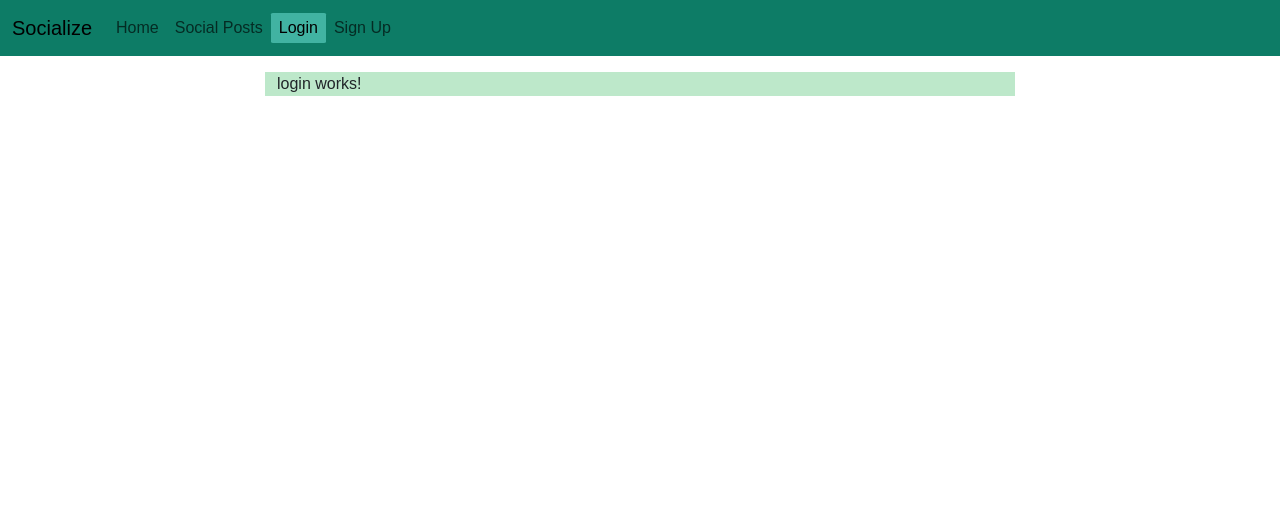
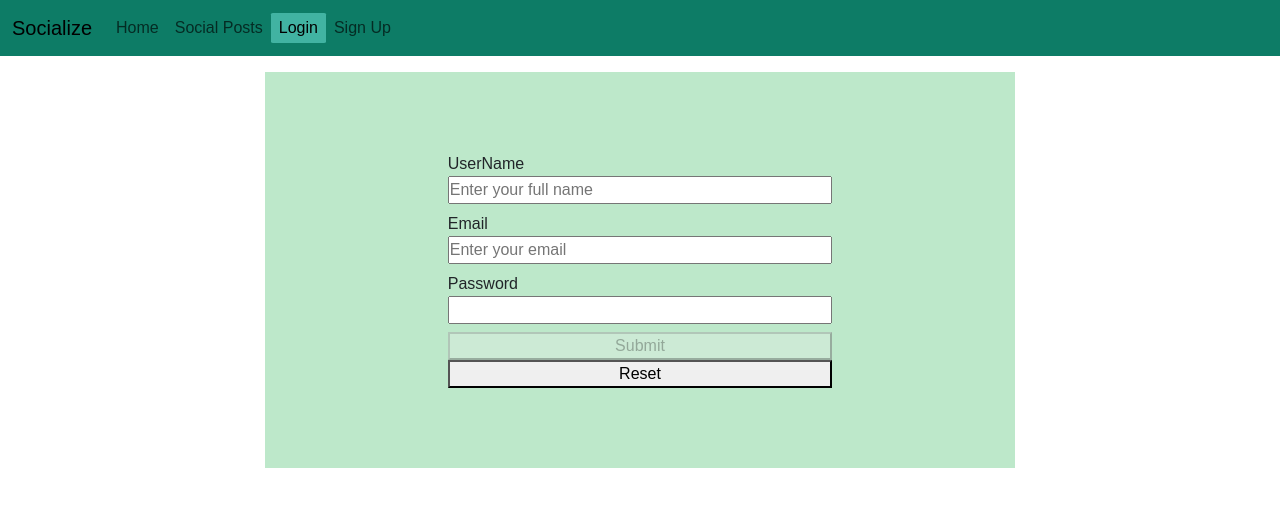
Before and after one commit to Pagalavan7/Post_Frontend, an Angular app: page /login in a window 1280 px wide. Shown: the top 506 px of the page. Built offline with nearby package versions, Linux system fonts and the light colour scheme.

Commit message:
user login create. modification done for route guards.

```diff
--- a/src/app/login/login.component.css
+++ b/src/app/login/login.component.css
@@ -0,0 +1,18 @@
+form {
+  display: flex;
+  justify-content: center;
+  width: 75%;
+  margin: 0 auto;
+  flex-direction: column;
+  padding: 5em;
+}
+
+.form-field label,
+input {
+  width: 100%;
+  display: block;
+}
+
+form .form-field {
+  margin-bottom: 0.5rem;
+}
--- a/src/app/login/login.component.html
+++ b/src/app/login/login.component.html
@@ -1 +1,32 @@
-<p>login works!</p>
+<form #loginForm="ngForm">
+  <div class="form-field name">
+    <label for="name">UserName</label>
+    <input
+      type="text"
+      id="name"
+      name="name"
+      placeholder="Enter your full name"
+      required
+      ngModel
+    />
+  </div>
+  <div class="form-field email">
+    <label for="email">Email</label>
+    <input
+      type="email"
+      id="email"
+      name="email"
+      placeholder="Enter your email"
+      required
+      ngModel
+    />
+  </div>
+  <div class="form-field password">
+    <label for="password">Password</label>
+    <input type="password" name="password" required id="password" ngModel />
+  </div>
+  <button (click)="onFormSubmit()" type="submit" [disabled]="!loginForm.valid">
+    Submit
+  </button>
+  <button (click)="onFormReset()" type="reset">Reset</button>
+</form>
--- a/src/app/login/login.component.ts
+++ b/src/app/login/login.component.ts
@@ -1,12 +1,43 @@
-import { Component } from '@angular/core';
+import { Component, ViewChild } from '@angular/core';
+import { FormsModule, NgForm } from '@angular/forms';
+import { User } from '../Models/user.model';
+import { UserService } from '../Services/create-user.service';
+import { AuthService } from '../Services/auth.service';
 
 @Component({
   selector: 'app-login',
   standalone: true,
-  imports: [],
+  imports: [FormsModule],
   templateUrl: './login.component.html',
-  styleUrl: './login.component.css'
+  styleUrl: './login.component.css',
 })
 export class LoginComponent {
+  constructor(
+    private userService: UserService,
+    private authService: AuthService
+  ) {}
 
+  @ViewChild('loginForm') loginForm!: NgForm;
+  ngAfterViewInit() {
+    console.log(this.loginForm);
+  }
+
+  onFormSubmit() {
+    console.log(this.loginForm.value);
+    let data: User = this.loginForm.value;
+    this.authService.login(data);
+    // this.authService.signUp(data).subscribe({
+    //   next: (data) => {
+    //     console.log(data);
+    //   },
+    //   complete: () => console.log('observable complete'),
+    //   error: (error) => {
+    //     console.log('error in signing up', error.error.err);
+    //   },
+    // });
+    this.onFormReset();
+  }
+  onFormReset() {
+    this.loginForm.reset();
+  }
 }
--- a/src/app/services/auth.service.ts
+++ b/src/app/services/auth.service.ts
@@ -1,20 +1,39 @@
 import { inject, Injectable } from '@angular/core';
 import { HttpClient } from '@angular/common/http';
 import { Observable } from 'rxjs';
-import { User } from '../Models/userSignup.model';
+import { User } from '../Models/user.model';
+import { UserService } from './create-user.service';
 
 @Injectable({
   providedIn: 'root',
 })
 export class AuthService {
-  constructor() {}
-  httpClient: HttpClient = inject(HttpClient);
+  constructor(private userService: UserService) {}
+  // httpClient: HttpClient = inject(HttpClient);
 
-  signUp(user: User): Observable<User> {
-    console.log(user);
-    return this.httpClient.post<User>(
-      'http://localhost:3000/api/auth/signup',
-      user
-    );
+  // signUp(user: User): Observable<User> {
+  //   console.log(user);
+  //   return this.httpClient.post<User>(
+  //     'http://localhost:3000/api/auth/signup',
+  //     user
+  //   );
+  // }
+
+  isLogged: boolean = false;
+
+  login(user: User) {
+    const { email, password } = user;
+    console.log(email, password);
+    console.log(this.userService.users);
+    const loggedUser = this.userService.users.find((x) => x.email == email)!;
+    console.log(loggedUser);
+    if (loggedUser == undefined) {
+      console.log('user not found');
+      this.isLogged = true;
+    } else if (loggedUser.password == password) {
+      console.log('user login successful');
+    } else {
+      console.log('Password did not match. Login failed!');
+    }
   }
 }
--- /dev/null
+++ b/src/app/services/create-user.service.ts
@@ -0,0 +1,19 @@
+import { Injectable } from '@angular/core';
+import { User } from '../Models/user.model';
+
+@Injectable({
+  providedIn: 'root',
+})
+export class UserService {
+  users: User[] = [
+    { userName: 'pagal', email: 'pagal@123', password: '123456' },
+    { userName: 'udhay', email: 'udhay@123', password: '123456' },
+    { userName: 'rahul', email: 'rahul@123', password: '123456' },
+  ];
+  constructor() {}
+
+  createUser(user: User) {
+    this.users.push(user);
+    console.log(this.users);
+  }
+}
--- a/src/app/signup/signup.component.ts
+++ b/src/app/signup/signup.component.ts
@@ -6,8 +6,9 @@ import {
   ViewChild,
 } from '@angular/core';
 import { FormsModule, NgForm } from '@angular/forms';
-import { User } from '../Models/userSignup.model';
+import { User } from '../Models/user.model';
 import { AuthService } from '../Services/auth.service';
+import { UserService } from '../Services/create-user.service';
 
 @Component({
   selector: 'app-signup',
@@ -17,7 +18,10 @@ import { AuthService } from '../Services/auth.service';
   styleUrl: './signup.component.css',
 })
 export class SignupComponent {
-  constructor(private authService: AuthService) {}
+  constructor(
+    private authService: AuthService,
+    private userService: UserService
+  ) {}
 
   @ViewChild('signupForm') signupForm!: NgForm;
   ngAfterViewInit() {
@@ -27,15 +31,16 @@ export class SignupComponent {
   onFormSubmit() {
     console.log(this.signupForm.value);
     let data: User = this.signupForm.value;
-    this.authService.signUp(data).subscribe({
-      next: (data) => {
-        console.log(data);
-      },
-      complete: () => console.log('observable complete'),
-      error: (error) => {
-        console.log('error in signing up', error.error.err);
-      },
-    });
+    this.userService.createUser(data);
+    // this.authService.signUp(data).subscribe({
+    //   next: (data) => {
+    //     console.log(data);
+    //   },
+    //   complete: () => console.log('observable complete'),
+    //   error: (error) => {
+    //     console.log('error in signing up', error.error.err);
+    //   },
+    // });
   }
   onFormReset() {
     console.log('Form reset');
```
Also changed, not shown: src/app/Models/user.model.ts (added, +17 -0 lines), src/app/Models/userSignup.model.ts (deleted, +0 -14 lines), 1 other file (tests, documents, lock files or other folders).
